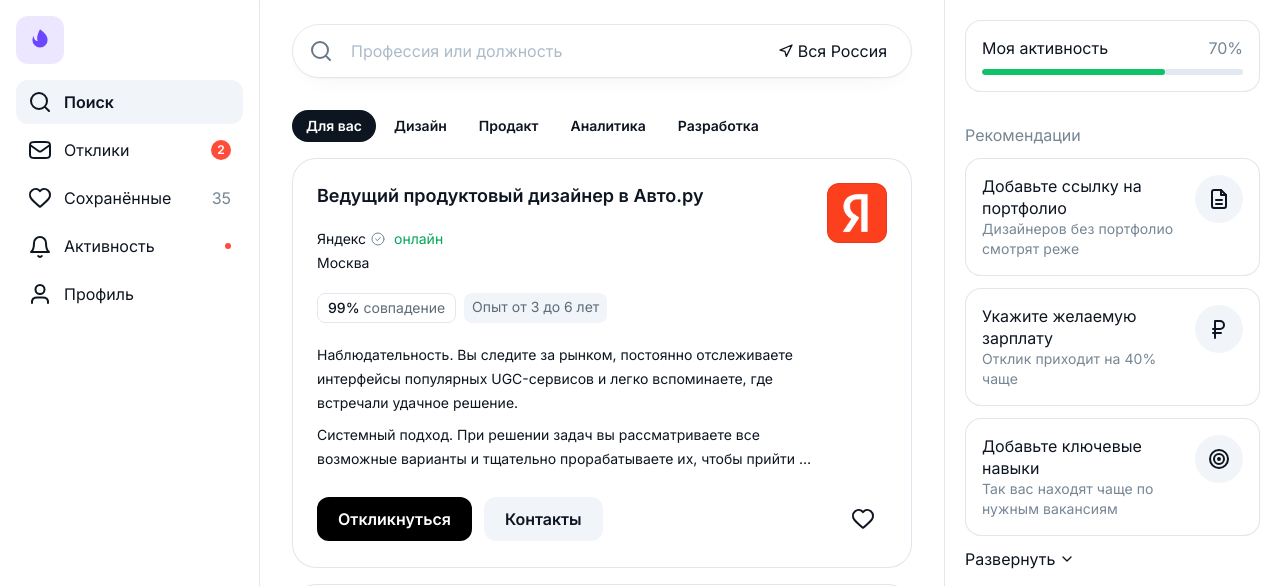
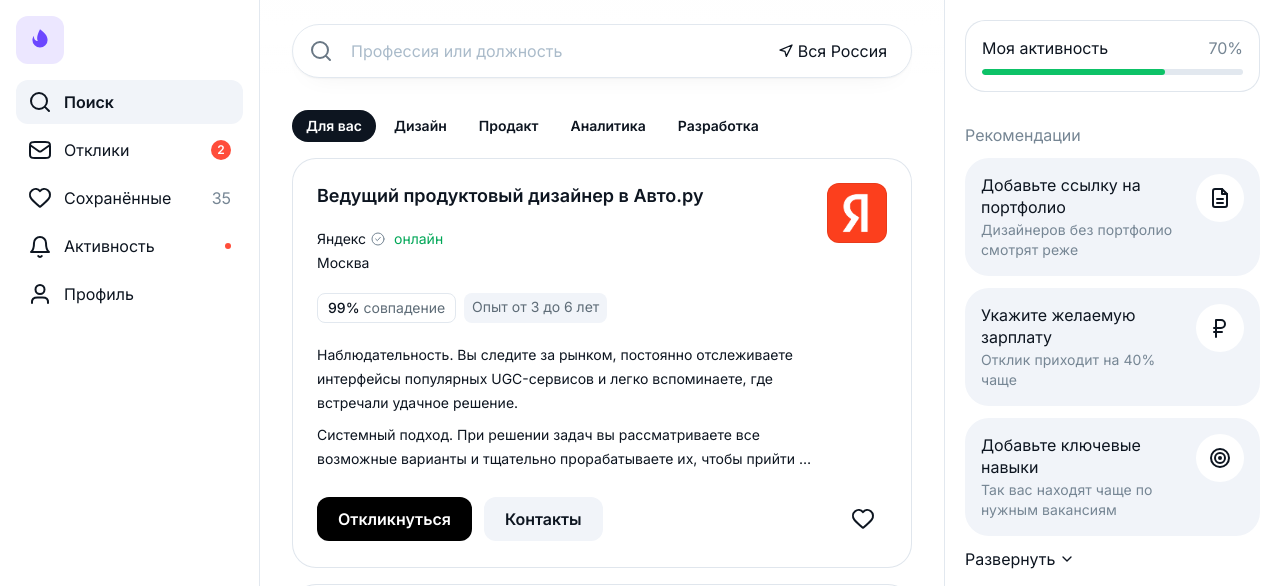
Before and after one commit to timerbaevdamir/job-board, a React (Vite) app: page / in a window 1280 px wide. Shown: the top 586 px of the page. Built offline with nearby package versions, Linux system fonts and the light colour scheme.

Commit message:
Add Mapbox address map and job-detail review/card tweaks.

```diff
--- a/src/shared/config/recommendations.ts
+++ b/src/shared/config/recommendations.ts
@@ -16,7 +16,6 @@
   subtitle?: string
   icon: ComponentType<SVGProps<SVGSVGElement>>
   /** Accent icon tint — paid services stand out with a coloured icon. */
-  iconBg?: string
   iconColor?: string
   /** Accent call-to-action line (e.g. price) — services only. */
   cta?: string
@@ -24,7 +23,7 @@
 
 /**
  * Personalised suggestions for the seeker. Plain items are free profile tips;
- * items with {@link Recommendation.iconBg}/{@link Recommendation.cta} are paid
+ * items with {@link Recommendation.iconColor}/{@link Recommendation.cta} are paid
  * services and read with an accent icon + accent trigger. The first
  * {@link RECOMMENDATIONS_VISIBLE} are shown; the rest hide behind "Развернуть".
  */
@@ -65,7 +64,6 @@
     subtitle: "Получите совет от эксперта",
     cta: "всего за 799 ₽",
     icon: SparklesIcon,
-    iconBg: "#edf6ff",
     iconColor: "var(--color-info)",
   },
   {
@@ -74,7 +72,6 @@
     subtitle: "Подготовьтесь к интервью вместе с экспертом",
     cta: "всего за 1 490 ₽",
     icon: SupportIcon,
-    iconBg: "#fff3e6",
     iconColor: "#ff9900",
   },
 ]
--- a/src/widgets/discovery-panel/ui/DiscoveryPanel.tsx
+++ b/src/widgets/discovery-panel/ui/DiscoveryPanel.tsx
@@ -12,7 +12,7 @@
   return <p className="text-base leading-[22px] text-muted">{children}</p>
 }
 
-const CARD = "rounded-2xl border border-border-strong/70 bg-surface"
+const CARD = "rounded-[20px] border border-border-strong/70 bg-surface"
 
 function ActivityCard() {
   return (
@@ -32,25 +32,19 @@
 }
 
 function IconWell({
-  accent,
-  iconBg,
   iconColor,
   icon,
 }: {
-  accent: boolean
-  iconBg?: string
   iconColor?: string
   icon: ReactNode
 }) {
   return (
     <span
       className={cn(
-        "flex size-12 shrink-0 items-center justify-center rounded-full",
-        !accent && "bg-chip text-foreground",
+        "flex size-12 shrink-0 items-center justify-center rounded-full bg-surface",
+        !iconColor && "text-foreground",
       )}
-      style={
-        accent ? { backgroundColor: iconBg, color: iconColor } : undefined
-      }
+      style={iconColor ? { color: iconColor } : undefined}
     >
       {icon}
     </span>
@@ -59,7 +53,7 @@
 
 /**
  * Unified suggestion card — one layout for both free tips and paid services.
- * A service simply carries an accent icon tint ({@link iconBg}/{@link iconColor})
+ * A service simply carries an accent icon tint ({@link iconColor})
  * and an accent trigger line ({@link cta}); otherwise the card is identical.
  *
  * `stack` is the phone carousel: avatar above the copy, title sized like the
@@ -71,7 +65,6 @@
   subtitle,
   cta,
   icon,
-  iconBg,
   iconColor,
   layout,
 }: {
@@ -79,22 +72,13 @@
   subtitle?: string
   cta?: string
   icon: ReactNode
-  iconBg?: string
   iconColor?: string
   layout: "row" | "stack"
 }) {
-  const accent = iconBg != null
   const stacked = layout === "stack"
-  const well = (
-    <IconWell
-      accent={accent}
-      iconBg={iconBg}
-      iconColor={iconColor}
-      icon={icon}
-    />
-  )
+  const well = <IconWell iconColor={iconColor} icon={icon} />
   const copy = (
-    <span className="min-w-0 flex-1">
+    <span className="flex min-w-0 flex-1 flex-col gap-0.5">
       <span
         className={
           stacked
@@ -121,8 +105,7 @@
     <button
       type="button"
       className={cn(
-        CARD,
-        "text-left transition-colors hover:border-border-strong",
+        "rounded-3xl bg-chip text-left transition-colors hover:bg-chip-hover",
         stacked
           ? "flex w-56 shrink-0 flex-col items-start gap-3 p-4"
           : "flex w-full items-start gap-3 p-4",
@@ -200,14 +183,13 @@
 
 function RecommendationList({ layout }: { layout: "row" | "stack" }) {
   return RECOMMENDATIONS.map(
-    ({ id, label, subtitle, cta, icon: Icon, iconBg, iconColor }) => (
+    ({ id, label, subtitle, cta, icon: Icon, iconColor }) => (
       <RecommendationCard
         key={id}
         title={label}
         subtitle={subtitle}
         cta={cta}
         icon={<Icon className="size-6" />}
-        iconBg={iconBg}
         iconColor={iconColor}
         layout={layout}
       />
@@ -301,14 +283,13 @@
       <section className="flex flex-col gap-3">
         <SectionLabel>Рекомендации</SectionLabel>
         {recs.map(
-          ({ id, label, subtitle, cta, icon: Icon, iconBg, iconColor }) => (
+          ({ id, label, subtitle, cta, icon: Icon, iconColor }) => (
             <RecommendationCard
               key={id}
               title={label}
               subtitle={subtitle}
               cta={cta}
               icon={<Icon className="size-6" />}
-              iconBg={iconBg}
               iconColor={iconColor}
               layout="row"
             />
--- a/src/widgets/job-detail/ui/JobDetailView.tsx
+++ b/src/widgets/job-detail/ui/JobDetailView.tsx
@@ -155,7 +155,7 @@
         {chrome !== "pane" && d?.contactName && (
           <section className="flex flex-col gap-3">
             <SectionHeading>Контакты</SectionHeading>
-            <div className="flex flex-col gap-4 rounded-3xl border border-border-strong/70 bg-surface p-4 md:rounded-2xl md:flex-row md:items-center md:justify-between">
+            <div className="flex flex-col gap-4 rounded-[28px] border border-border-strong/70 bg-surface p-4 md:rounded-[20px] md:flex-row md:items-center md:justify-between">
               <div className="flex min-w-0 flex-col">
                 <span className="text-base leading-[22px] text-foreground">
                   {d.contactName}
--- a/src/widgets/job-detail/ui/ReviewsSection.tsx
+++ b/src/widgets/job-detail/ui/ReviewsSection.tsx
@@ -14,7 +14,7 @@
   return (
     <div
       className={cn(
-        "flex h-auto min-h-full flex-col gap-2 self-stretch rounded-2xl bg-chip p-4",
+        "flex h-auto min-h-full flex-col gap-2 self-stretch rounded-[20px] bg-chip p-4",
         className,
       )}
     >
```
